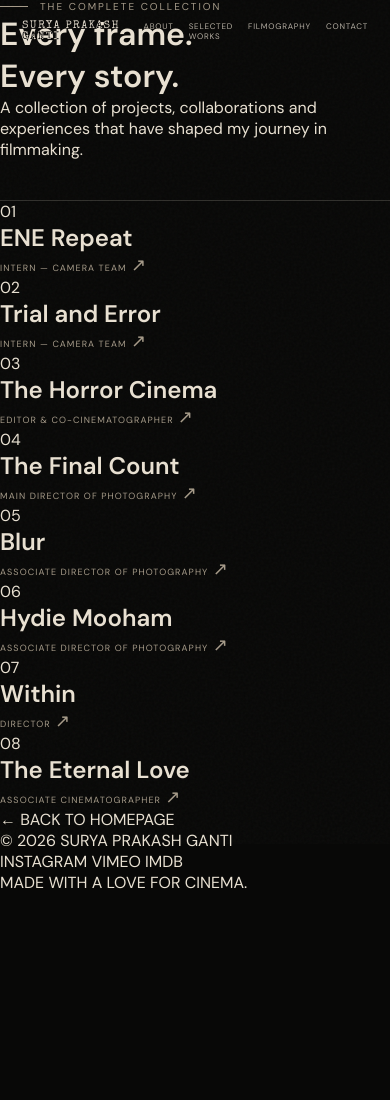
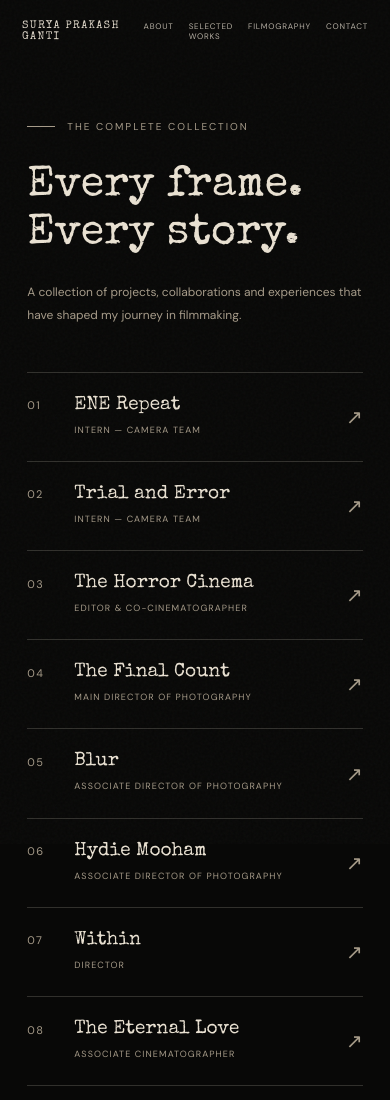
Before and after one commit to vaishnavi3022/SURYA-portfolio, a plain HTML site: page works.html in a window 390 px wide. Shown: the top 1100 px of the page. Before the commit the page ends 893 px from the top, so only its background shows below. Drawn offline with nearby package versions, Linux system fonts and the light colour scheme.

Commit message:
Fix filmography page styling

```diff
--- a/css/style.css
+++ b/css/style.css
@@ -961,3 +961,180 @@ img {
     gap: 12px;
   }
 }
+/* =================================
+   COMPLETE FILMOGRAPHY PAGE
+================================= */
+
+.filmography-page {
+  min-height: 100vh;
+  padding: 150px 7vw 50px;
+  background: #080807;
+}
+
+.filmography-page .filmography-heading {
+  margin-bottom: 65px;
+}
+
+.filmography-page .filmography-heading h1 {
+  margin-top: 30px;
+  margin-bottom: 22px;
+  font-family: var(--heading);
+  font-size: clamp(42px, 7vw, 88px);
+  font-weight: 400;
+  line-height: 1.12;
+  color: var(--paper);
+}
+
+.filmography-page .filmography-heading p {
+  max-width: 650px;
+  color: var(--muted);
+  font-size: 14px;
+  line-height: 1.9;
+}
+
+.filmography-page .film-list {
+  list-style: none;
+  border-top: 1px solid var(--line);
+  padding: 0;
+  margin: 0;
+}
+
+.filmography-page .film-item {
+  display: grid;
+  grid-template-columns: 70px 1.3fr 1fr 40px;
+  align-items: center;
+  gap: 25px;
+  padding: 28px 0;
+  border-bottom: 1px solid var(--line);
+  transition: padding .3s ease;
+}
+
+.filmography-page .film-item:hover {
+  padding-left: 12px;
+  padding-right: 12px;
+}
+
+.filmography-page .film-number {
+  color: var(--muted);
+  font-size: 11px;
+  letter-spacing: .12em;
+}
+
+.filmography-page .film-name {
+  font-family: var(--heading);
+  font-size: clamp(18px, 2.2vw, 27px);
+  font-weight: 400;
+  color: var(--paper);
+}
+
+.filmography-page .film-role {
+  color: var(--muted);
+  font-size: 10px;
+  letter-spacing: .12em;
+  text-transform: uppercase;
+  line-height: 1.8;
+}
+
+.filmography-page .film-arrow {
+  color: var(--muted);
+  font-size: 20px;
+  text-align: right;
+  transition: transform .3s ease;
+}
+
+.filmography-page .film-item:hover .film-arrow {
+  transform: translate(4px, -4px);
+}
+
+.filmography-page .back-home {
+  display: inline-block;
+  margin-top: 55px;
+  padding-bottom: 10px;
+  border-bottom: 1px solid rgba(233,225,210,.6);
+  font-size: 10px;
+  letter-spacing: .16em;
+  transition: opacity .3s ease;
+}
+
+.filmography-page .back-home:hover {
+  opacity: .6;
+}
+
+.filmography-page footer {
+  display: flex;
+  justify-content: space-between;
+  align-items: center;
+  gap: 20px;
+  margin-top: 100px;
+  padding-top: 25px;
+  border-top: 1px solid var(--line);
+  color: var(--muted);
+  font-size: 9px;
+  letter-spacing: .12em;
+}
+
+.filmography-page .footer-links {
+  display: flex;
+  gap: 22px;
+}
+
+.filmography-page .footer-links a {
+  transition: color .3s ease;
+}
+
+.filmography-page .footer-links a:hover {
+  color: var(--paper);
+}
+
+/* MOBILE FILMOGRAPHY */
+
+@media (max-width: 700px) {
+
+  .filmography-page {
+    padding: 120px 7vw 35px;
+  }
+
+  .filmography-page .filmography-heading {
+    margin-bottom: 45px;
+  }
+
+  .filmography-page .filmography-heading h1 {
+    font-size: clamp(42px, 11vw, 65px);
+  }
+
+  .filmography-page .filmography-heading p {
+    font-size: 12px;
+  }
+
+  .filmography-page .film-item {
+    grid-template-columns: 35px 1fr 25px;
+    gap: 12px;
+    padding: 23px 0;
+  }
+
+  .filmography-page .film-name {
+    font-size: 19px;
+  }
+
+  .filmography-page .film-role {
+    grid-column: 2;
+    margin-top: -5px;
+    font-size: 9px;
+  }
+
+  .filmography-page .film-arrow {
+    grid-column: 3;
+    grid-row: 1 / span 2;
+  }
+
+  .filmography-page footer {
+    flex-direction: column;
+    align-items: flex-start;
+    margin-top: 65px;
+    gap: 20px;
+  }
+
+  .filmography-page .footer-links {
+    flex-wrap: wrap;
+  }
+}
```
